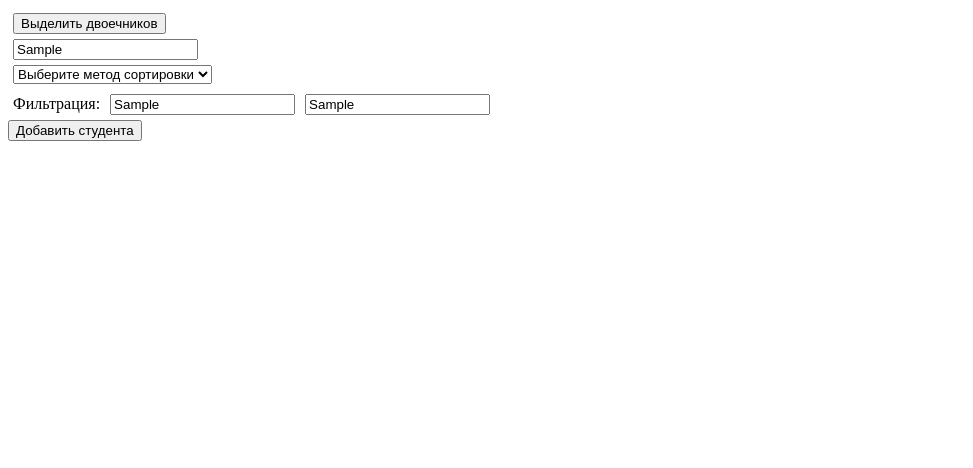
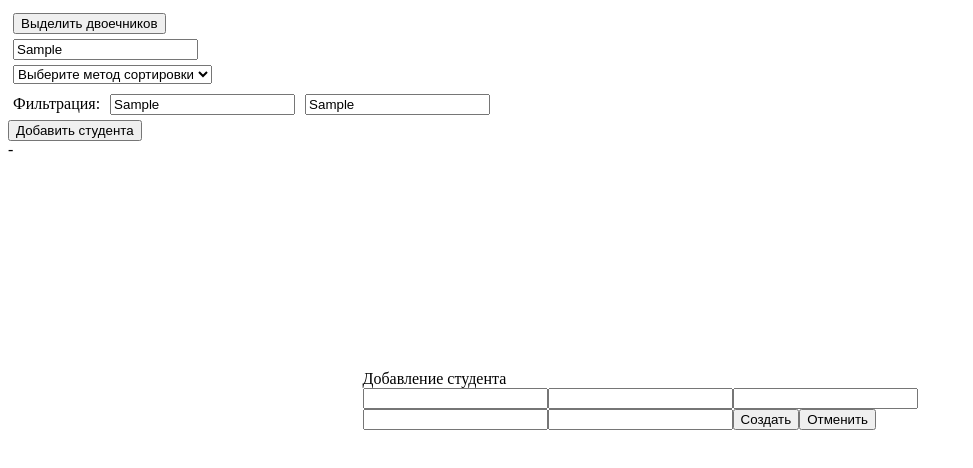
Before and after one commit to YuferevKirill/NC_StudTable_ng, an Angular app in the folder StudentTable/: page / in a window 1280 px wide. Both pictures are taken after typing "Sample", "Sample", "Sample" into the empty fields and a click on the button "Добавить студента". Shown: the top 468 px of the page, without its empty margins (0-973 px from the left). Built offline with nearby package versions, Linux system fonts and the light colour scheme.

Commit message:
изменения

```diff
--- a/StudentTable/src/app/add-student/add-student.component.html
+++ b/StudentTable/src/app/add-student/add-student.component.html
@@ -1,11 +1,10 @@
-<form novalidate [formGroup]="newStudentForm"
-      [ngClass]="{'Form': true}">
+<form novalidate [formGroup]="newStudentForm" (ngSubmit)="onSubmit()">
   <label>Добавление студента</label>
-  <fieldset formGroupName="FIO">
+  <div formGroupName="FIO">
     <input type="text" name="name" formControlName="name"/>
     <input type="text" name="secondName" formControlName="secondName"/>
     <input type="text" name="patronymic" formControlName="patronymic"/>
-  </fieldset>
+  </div>
   <input type="text" name="age" formControlName="Age"/>
   <input type="text" name="mark" formControlName="Mark"/>
   <input type="submit" value="Создать" (submit)="AddNewStudent()">
--- a/StudentTable/src/app/add-student/add-student.component.ts
+++ b/StudentTable/src/app/add-student/add-student.component.ts
@@ -1,5 +1,5 @@
 import {Component, EventEmitter, Input, OnInit, Output} from '@angular/core';
-import { FormBuilder, FormGroup, Validators, FormControl, ReactiveFormsModule} from '@angular/forms';
+import { FormBuilder, FormGroup, Validators, FormControl} from '@angular/forms';
 import {Student} from '../models/student.model';
 
 @Component({
@@ -11,8 +11,7 @@ export class AddStudentComponent implements OnInit {
 
   @Output() AddStudent = new EventEmitter<Student>();
   @Output() HideForm = new EventEmitter<void>();
-
-  newStudent: Student;
+  @Output() newStudent;
 
   public newStudentForm: FormGroup;
 
@@ -43,4 +42,17 @@ export class AddStudentComponent implements OnInit {
   hideForm(): void {
     this.HideForm.emit();
   }
+
+  onSubmit() {
+    const formValue = this.newStudentForm.value;
+    this.newStudent = {
+      age: formValue.Age,
+      mark: formValue.Mark,
+      name: formValue.FIO.name,
+      patronymic: formValue.FIO.patronymic,
+      secondName: formValue.FIO.secondName
+    };
+    console.log(this.newStudent);
+    this.AddStudent.emit(this.newStudent);
+  }
 }
--- a/StudentTable/src/app/app.component.html
+++ b/StudentTable/src/app/app.component.html
@@ -26,8 +26,9 @@
   <input [ngClass]="{'FilterFields': true}" #FieldForMark placeholder="Введите оценку" (input)="markForFilter = FieldForMark.value" type="text">
   <input [ngClass]="{'FilterFields': true}" #FieldForYear placeholder="Введите год" (input)="dateForFilter = FieldForYear.value" type="text">
   <div>
-    <button (click)="AddNewStudent()">Добавить студента</button>
+    <button (click)="showAddPopup()">Добавить студента</button>
   </div>
   <app-popup [ngClass]="{'PopUpOfDelete': true}" *ngIf="isDeletePopUpVisible" [student]="isDeleteStudent"
              (hidePopup)="hidePopup()" (deleteRow)="deleteRow(isDeleteStudent)"></app-popup>
+  <app-add-student [ngClass]="{'PopUpOfDelete': true}" *ngIf="isAddPopUpVisible" (HideForm)="hideAddPopup()" (AddStudent)="AddNewStudent(newStudent)"></app-add-student>-
 </div>
--- a/StudentTable/src/app/app.component.ts
+++ b/StudentTable/src/app/app.component.ts
@@ -1,4 +1,4 @@
-import {Component} from '@angular/core';
+import {Component, Input} from '@angular/core';
 import {Student} from './models/student.model';
 
 @Component({
@@ -21,6 +21,10 @@ export class AppComponent {
   isDeleteStudent: Student;
   markForFilter = '';
   dateForFilter = '';
+  AddedStudent: Student;
+  isAddPopUpVisible: boolean;
+
+  @Input() newStudent;
 
   highlighting(): void  {
     switch (this.highlightLowScore) {
@@ -135,7 +139,16 @@ export class AppComponent {
     }
   }
 
-  AddNewStudent() {
+  showAddPopup(): void {
+    this.isAddPopUpVisible = true;
+  }
 
+  hideAddPopup(): void {
+    this.isAddPopUpVisible = false;
+    this.AddedStudent = null;
+  }
+
+  AddNewStudent(student: Student): void {
+console.log(student);
   }
 }
--- a/StudentTable/src/app/app.module.ts
+++ b/StudentTable/src/app/app.module.ts
@@ -3,7 +3,7 @@ import { NgModule } from '@angular/core';
 
 import { AppRoutingModule } from './app-routing.module';
 import { AppComponent } from './app.component';
-import { FormsModule } from '@angular/forms';
+import { ReactiveFormsModule } from '@angular/forms';
 import { StudentComponent } from './student/student.component';
 import { PopupComponent } from './popup/popup.component';
 import { ChangeInfoComponent } from './change-info/change-info.component';
@@ -21,7 +21,7 @@ import { AddStudentComponent } from './add-student/add-student.component';
   imports: [
     BrowserModule,
     AppRoutingModule,
-    FormsModule
+    ReactiveFormsModule
   ],
   providers: [],
   bootstrap: [AppComponent]
--- a/StudentTable/src/app/change-info/change-info.component.html
+++ b/StudentTable/src/app/change-info/change-info.component.html
@@ -1,4 +1,3 @@
-<form [ngClass]="{'Form': true}">
-  <label>Изменить студента?</label>
+<p>
 
-</form>
+</p>
```
Also changed, not shown: StudentTable/src/app/models/student.model.ts (+5 -5 lines).
